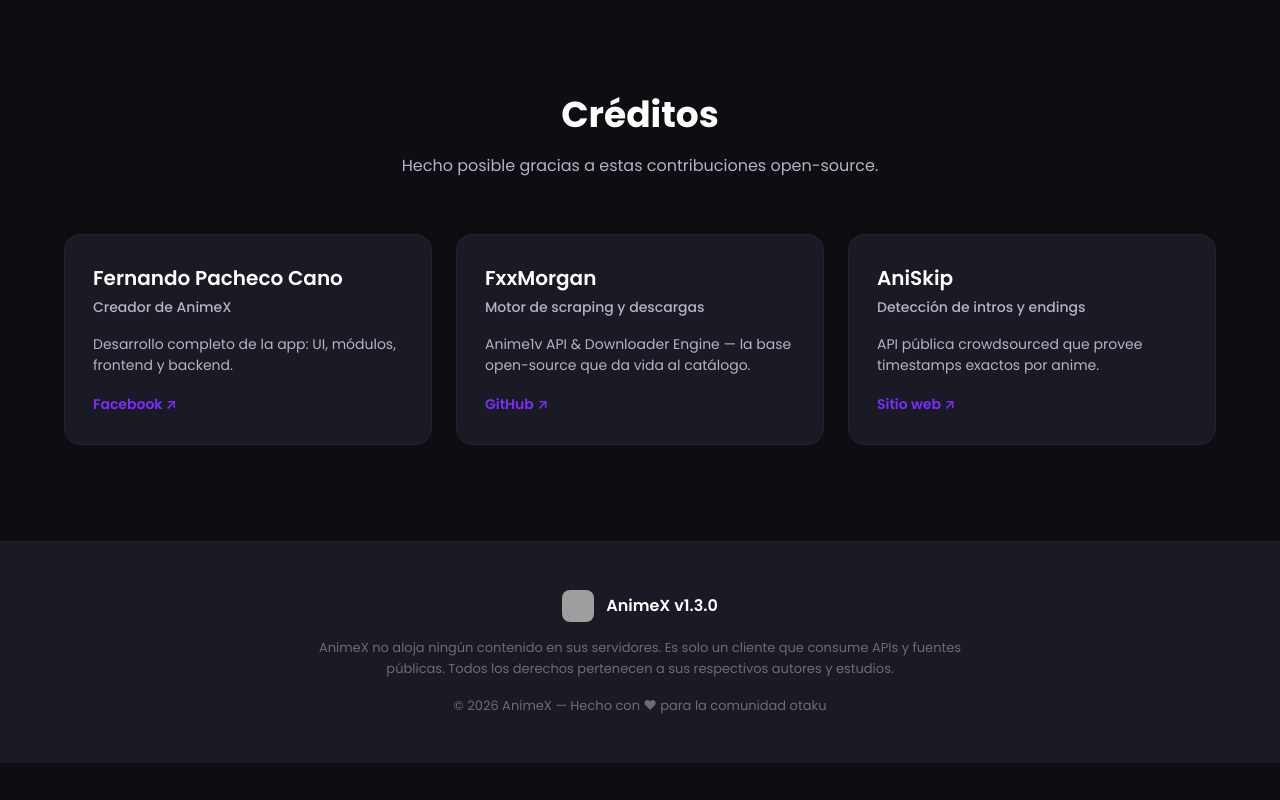
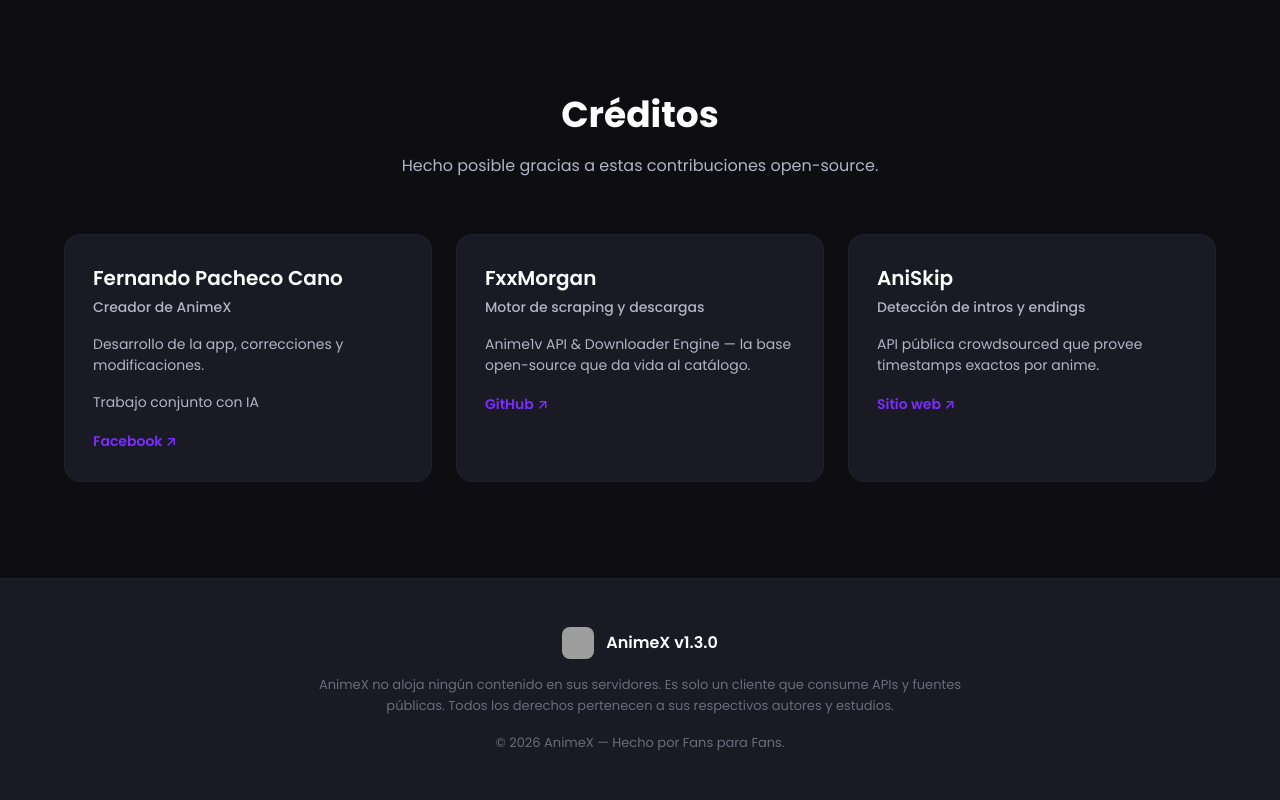
Before and after one commit to AnimeXapp/AnimeXapp.github.io, a plain HTML site: page index.html in a window 1280 px wide. Shown: the part 2527-3327 px from the top of the page. Before the commit the page ends 3290 px from the top, so only its background shows below. Drawn offline with Linux system fonts and the light colour scheme; grey boxes are pictures that could not be loaded.

Commit message:
Update index.html
Se actualizo las descripciones de los creditos

```diff
--- a/index.html
+++ b/index.html
@@ -139,7 +139,8 @@
                 <div class="credit-card">
                     <h3>Fernando Pacheco Cano</h3>
                     <p class="credit-role">Creador de AnimeX</p>
-                    <p>Desarrollo completo de la app: UI, módulos, frontend y backend.</p>
+                    <p>Desarrollo de la app, correcciones y modificaciones.</p>
+                    <p>Trabajo conjunto con IA</p>
                     <a href="https://www.facebook.com/hikary.pacheko" target="_blank" rel="noopener" class="credit-link">Facebook ↗</a>
                 </div>
                 <div class="credit-card">
@@ -171,7 +172,7 @@
                 Todos los derechos pertenecen a sus respectivos autores y estudios.
             </p>
             <p class="footer-copy">
-                © 2026 AnimeX — Hecho con ❤ para la comunidad otaku
+                © 2026 AnimeX — Hecho por Fans para Fans.
             </p>
         </div>
     </footer>
```
